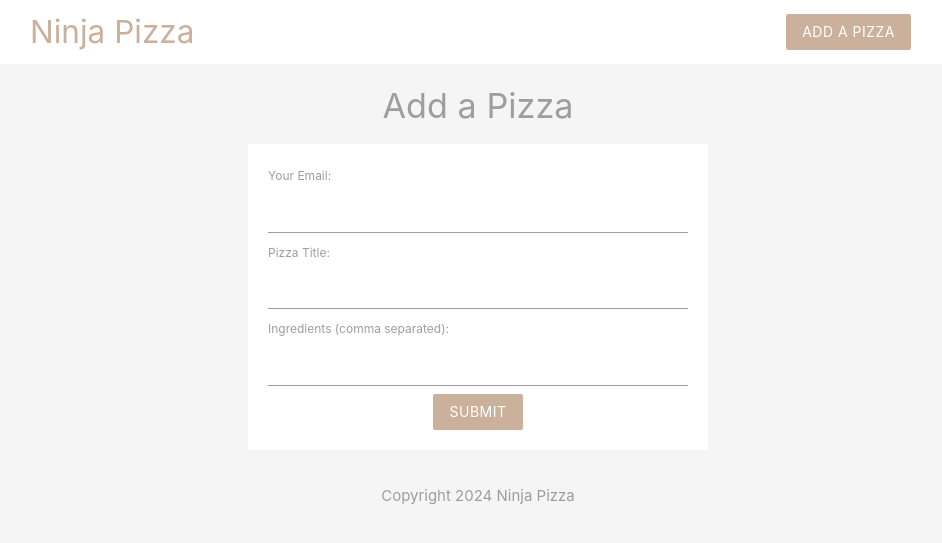
After one commit to briansimiyuj/ninja-pizza, a PHP site: page /add.php in a window 1280 px wide. The commit adds this page. Shown: the top 543 px of the page, without its empty margins (162-1104 px from the left). Run offline with PHP 8.4, Linux system fonts and the light colour scheme.

Commit message:
Form mark up

```diff
--- /dev/null
+++ b/add.php
@@ -0,0 +1,38 @@
+<!DOCTYPE html>
+<html lang="en">
+
+    <?php include "templates/header.php"; ?>
+
+    <section class="container grey-text">
+
+        <h4 class="center">Add a Pizza</h4>
+
+
+        <form class="white" action="" method="">
+
+            <label for="email">Your Email:</label>
+
+            <input type="text" name="email">
+
+            <label for="title">Pizza Title:</label>
+
+            <input type="text" name="title">
+
+            <label for="ingredients">Ingredients (comma separated):</label>
+
+            <input type="text" name="ingredients">
+
+
+            <div class="center">
+
+                <input type="submit" name="submit" value="submit" class="btn brand z-depth-0">
+
+            </div>
+
+        </form>
+
+    </section>
+
+    <?php include "templates/footer.php"; ?>
+
+</html>
--- a/index.php
+++ b/index.php
@@ -10,5 +10,3 @@
     ?>
 
 </html>
-
-<!-- video #16 -->
--- /dev/null
+++ b/notes.txt
@@ -0,0 +1,6 @@
+We can send data to a server using two methods:
+
+    GET - This sends the data as a parameter in the URL.
+    POST - This sends the data as a parameter in the body of the request.
+
+video #17
--- a/templates/header.php
+++ b/templates/header.php
@@ -11,6 +11,12 @@
 
         .brand-text{
             color: #cbb09c !important;
+        }
+
+        form{
+            max-width: 460px;
+            margin: 20px auto;
+            padding: 20px;
         }
 
     </style>
```
